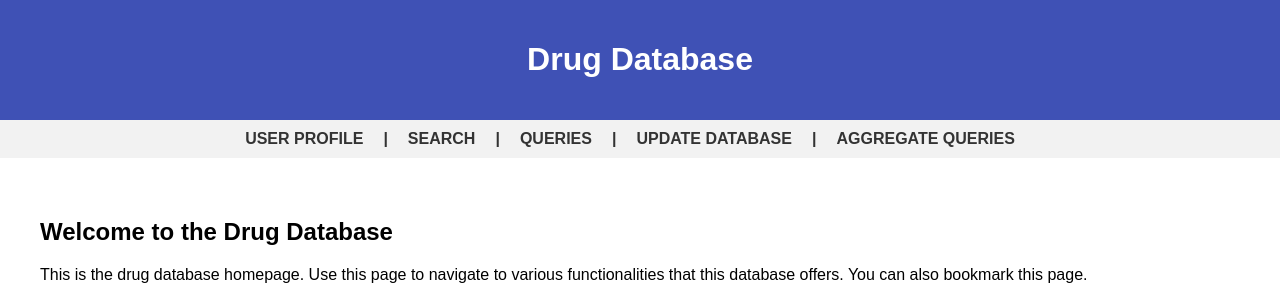
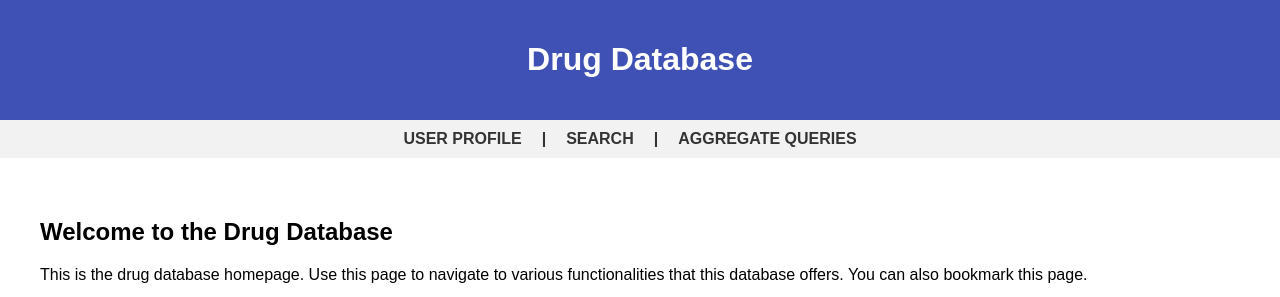
Before and after one commit to rgottiparthi/DrugDatabase, a Flask app: page / in a window 1280 px wide. Shown: the top 297 px of the page. Run offline with Flask 3, Linux system fonts and the light colour scheme.

Commit message:
removed queries and update tabs as they will be on the search page maybe

```diff
--- a/templates/home.html
+++ b/templates/home.html
@@ -72,10 +72,6 @@
 	<b href="#">|</b>
       <a href="#">Search</a>
 	<b href="#">|</b>
-      <a href="#">Queries</a>
-	<b href="#">|</b>
-      <a href="#">Update Database</a>
-	<b href="#">|</b>
       <a href="#">Aggregate Queries</a>
     </nav>
 
--- a/templates/profile.html
+++ b/templates/profile.html
@@ -98,10 +98,6 @@
 	<b href="#">|</b>
       <a href="#">Search</a>
 	<b href="#">|</b>
-      <a href="#">Queries</a>
-	<b href="#">|</b>
-      <a href="#">Update Database</a>
-	<b href="#">|</b>
       <a href="#">Aggregate Queries</a>
     </nav>
 
--- a/templates/search.html
+++ b/templates/search.html
@@ -106,10 +106,6 @@
 	<b href="#">|</b>
       <a href="#">Search</a>
 	<b href="#">|</b>
-      <a href="#">Queries</a>
-	<b href="#">|</b>
-      <a href="#">Update Database</a>
-	<b href="#">|</b>
       <a href="#">Aggregate Queries</a>
     </nav>
 
```
